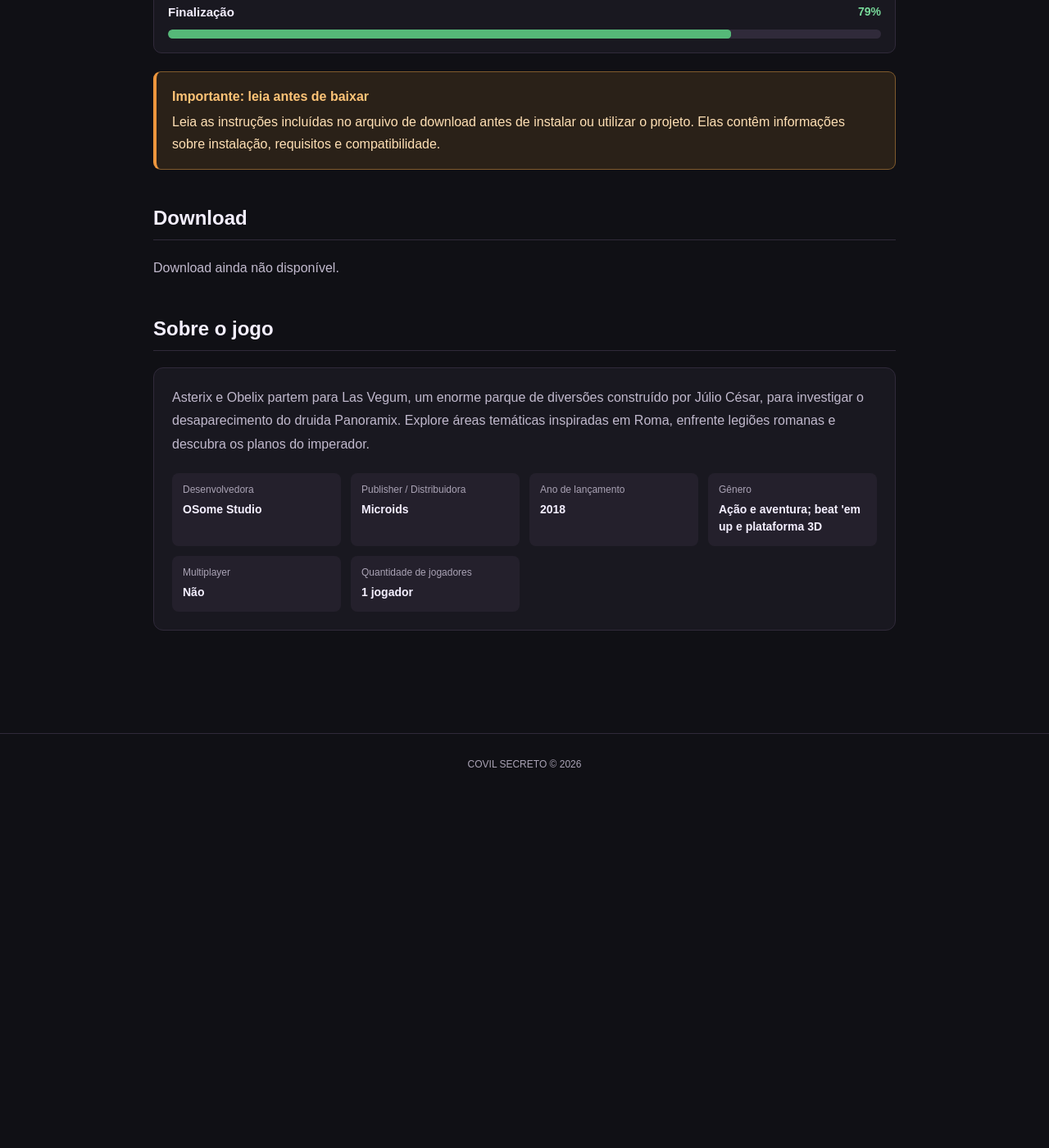
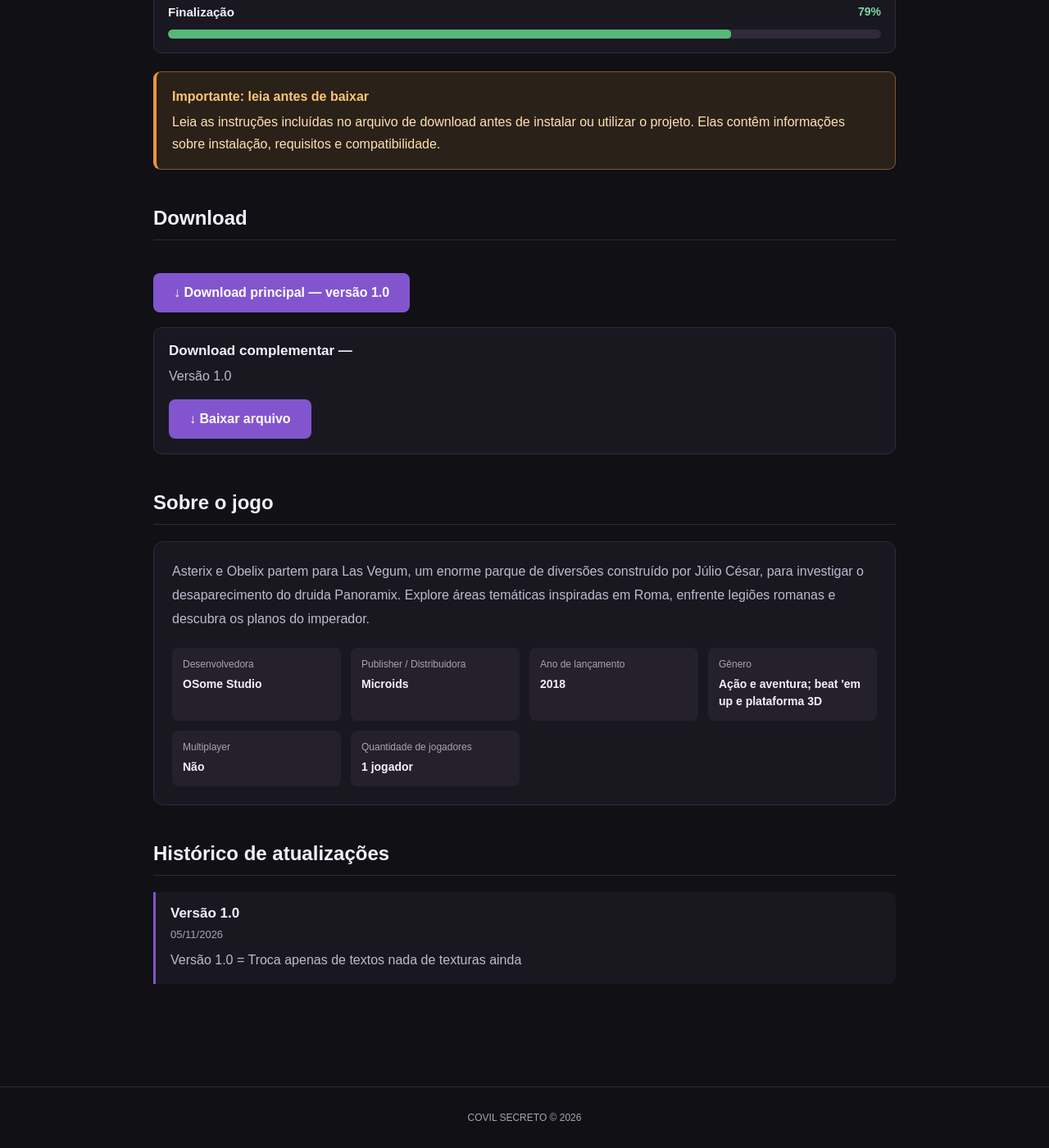
Before and after one commit to TemplarioK1/covil-secreto, a Jekyll site: the page built from _projetos/asterix-xxl2.md, in a window 1280 px wide and 1400 px high, scrolled down 2665 px. Shown: the whole window at 82% size. Built offline with Jekyll 4.4.1, drawn with Linux system fonts in a browser that asks for light colours; before the commit the page ends 3634 px from its top, so only the background shows below that.

Commit message:
Atualiza projeto pelo painel administrativo

```diff
--- a/_projetos/asterix-xxl2.md
+++ b/_projetos/asterix-xxl2.md
@@ -6,7 +6,7 @@ platforms:
   - PC
 status: Em andamento
 version: "1.0"
-date: 2026-11-05
+date: "2026-11-05"
 icon: /media/images/projetos/asterix-xxl2/icone.webp
 cover: /media/images/projetos/asterix-xxl2/capa.webp
 progress_stages:
@@ -29,13 +29,23 @@ game_developer: OSome Studio
 game_publisher: Microids
 game_release_year: "2018"
 game_genre: Ação e aventura; beat 'em up e plataforma 3D
-game_synopsis: Asterix e Obelix partem para Las Vegum, um enorme parque de
-  diversões construído por Júlio César, para investigar o desaparecimento do
-  druida Panoramix. Explore áreas temáticas inspiradas em Roma, enfrente legiões
-  romanas e descubra os planos do imperador.
+game_synopsis: >-
+  Asterix e Obelix partem para Las Vegum, um enorme parque de diversões construído por Júlio César, para
+  investigar o desaparecimento do druida Panoramix. Explore áreas temáticas inspiradas em Roma, enfrente
+  legiões romanas e descubra os planos do imperador.
 game_multiplayer: Não
 game_players: "1"
+version_history:
+  - version: "1.0"
+    date: "2026-11-05"
+    changes: Versão 1.0 = Troca apenas de textos nada de texturas ainda
+additional_downloads:
+  - file: ""
+    platform: ""
+    note: Versão 1.0
+download: /downloads/projetos/asterix-xxl2/Asterix---Obelix-XXL-2.zip
 ---
+
 # Asterix & Obelix XXL 2 Tradução PT-BR | Build 1.0
 
 Está disponível a tradução de **Asterix & Obelix XXL 2 para português brasileiro!**
```
